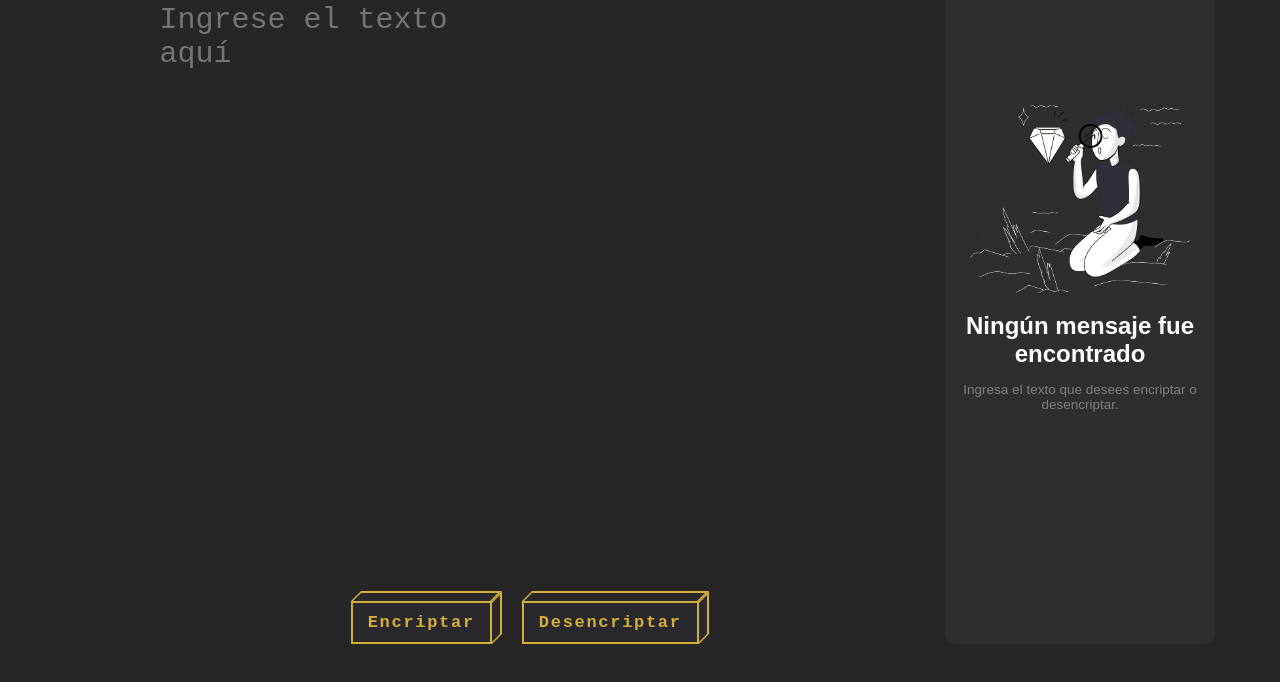
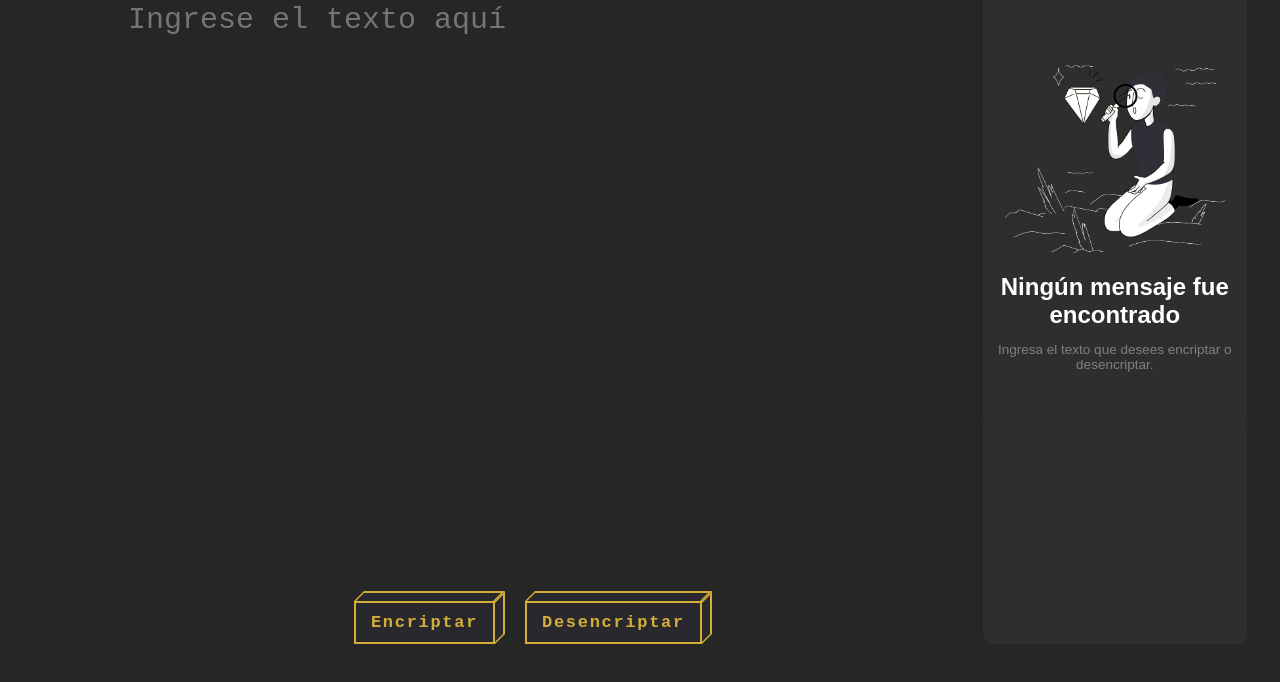
Before and after one commit to cristian114k/Challenge-ONE-Principiante-en-programacion, a plain HTML site: page index.html in a window 1280 px wide. Shown: the part 90-772 px from the top of the page. Drawn offline with Linux system fonts and the light colour scheme.

Commit message:
final commit

```diff
--- a/css/styles.css
+++ b/css/styles.css
@@ -5,11 +5,17 @@ body {
 
   .container {
     display: flex;
+    flex-wrap: wrap;
+    justify-content: center;
   }
 
-  .logo {
-    flex: 1;
+  .box {
+    flex: 1; /* Hace que las cajas ocupen todo el espacio disponible */
+    box-sizing: border-box; /* Incluye el padding y el borde en el ancho total de la caja */
   }
+
+
+
 
   #logo-img {
     width: 45px;
@@ -25,7 +31,7 @@ body {
   }
 
   .inputText {
-    flex: 9;
+    flex: 10;
     margin-top: 50px;
     display: flex;
   }
@@ -36,14 +42,16 @@ body {
 
   .col2{
     border-radius: 10px;
-    flex: 1;
+    flex: 3;
     width: 80%;
-    margin-right: 5%;
+    margin-top: 1%;
+    margin-right: 2%;
     background-color: #2E2E2E;
   }
 
   textarea {
     padding: 10px;
+    padding-right: 0px;
     resize: none;
     outline: none;
     border: none;
@@ -56,6 +64,7 @@ body {
     padding-left: 25px;
     height: 69vh;
     color: white;
+    width: 90%;
   }
 
   #encrypt-output {
@@ -63,7 +72,7 @@ body {
     border-top-right-radius: 10px;
     width: 89%;
     gap: 0;
-    height: 75vh;
+    height: 81vh;
     background-color: #2E2E2E;
     display: none;
     color: white;
@@ -81,13 +90,12 @@ body {
   }
 
   .col2row1 {
+    margin-right: 2%;
     background-color: transparent;
     display: flex;
     justify-content: center;
-    align-items: center;
-    width: 89%;
+    width: 100%;
     background-color: #2E2E2E;
-    padding: 10px;
     gap: 0;
     border-bottom-left-radius: 10px;
     border-bottom-right-radius: 10px;
--- a/index.html
+++ b/index.html
@@ -10,10 +10,10 @@
 </head>
 <body>
     <div class="container">
-        <div class="logo">
+        <div class="box logo">
             <img id="logo-img" src="images/alura-logo.png" alt="Icono de alura">
         </div>
-        <div class="inputText">
+        <div class="box inputText">
             <div class="col1">
                 <textarea id="encrypt-input" placeholder="Ingrese el texto aquí"></textarea>
                 <div id="btnsContainer">
@@ -47,8 +47,9 @@
                     </div>
                 </div>
             </div>
-            <div class="col2">
-                <textarea id="encrypt-output" placeholder="Ningún mensaje fue encontrado"></textarea>
+        </div>
+        <div class="box col2">
+            <textarea id="encrypt-output" placeholder="Ningún mensaje fue encontrado" readonly></textarea>
             <div class="not-found" id="hide">
                 <img id="not-found-img" src="images/NotFound.png" alt="Icono de alura">
                 <h2>Ningún mensaje fue encontrado</h2>
@@ -70,7 +71,6 @@
             </div>
         </div>
     </div>
-    </div>
 
 </body>
 </html>
```
Lines whose indentation alone changed are shown as unchanged.
